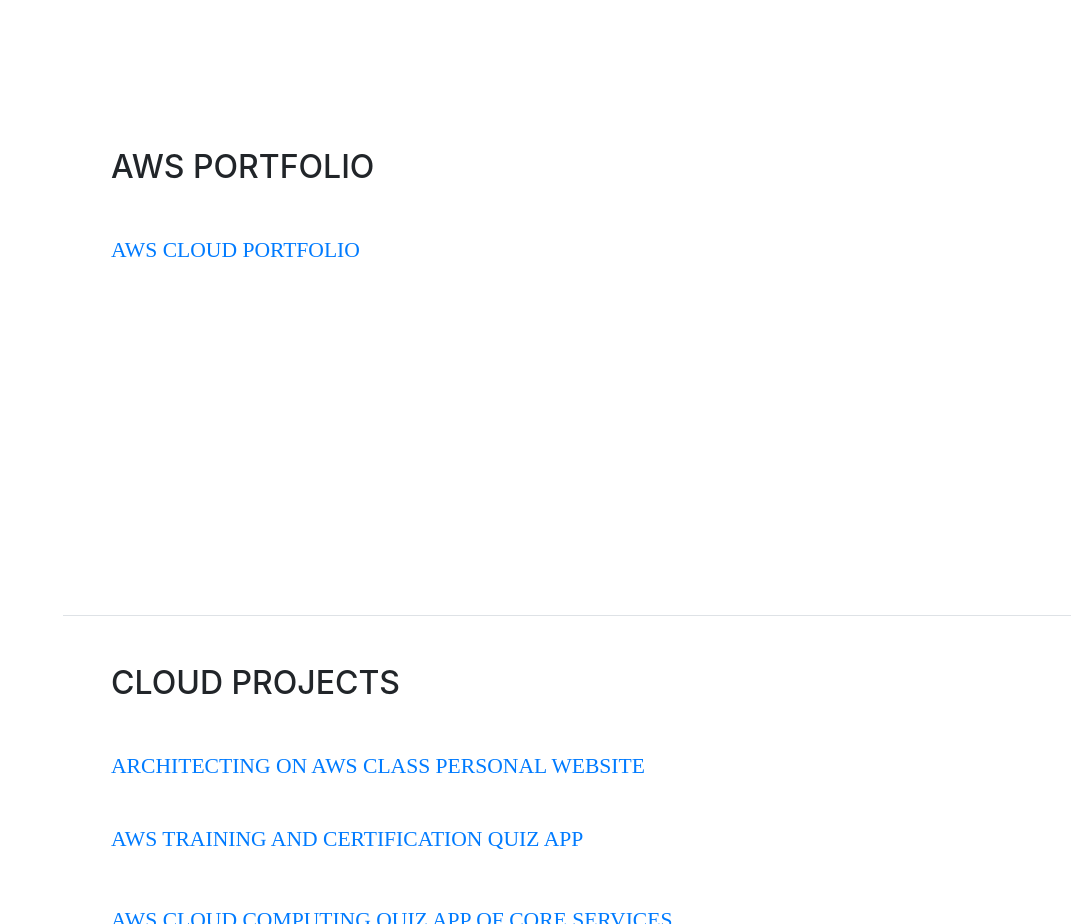
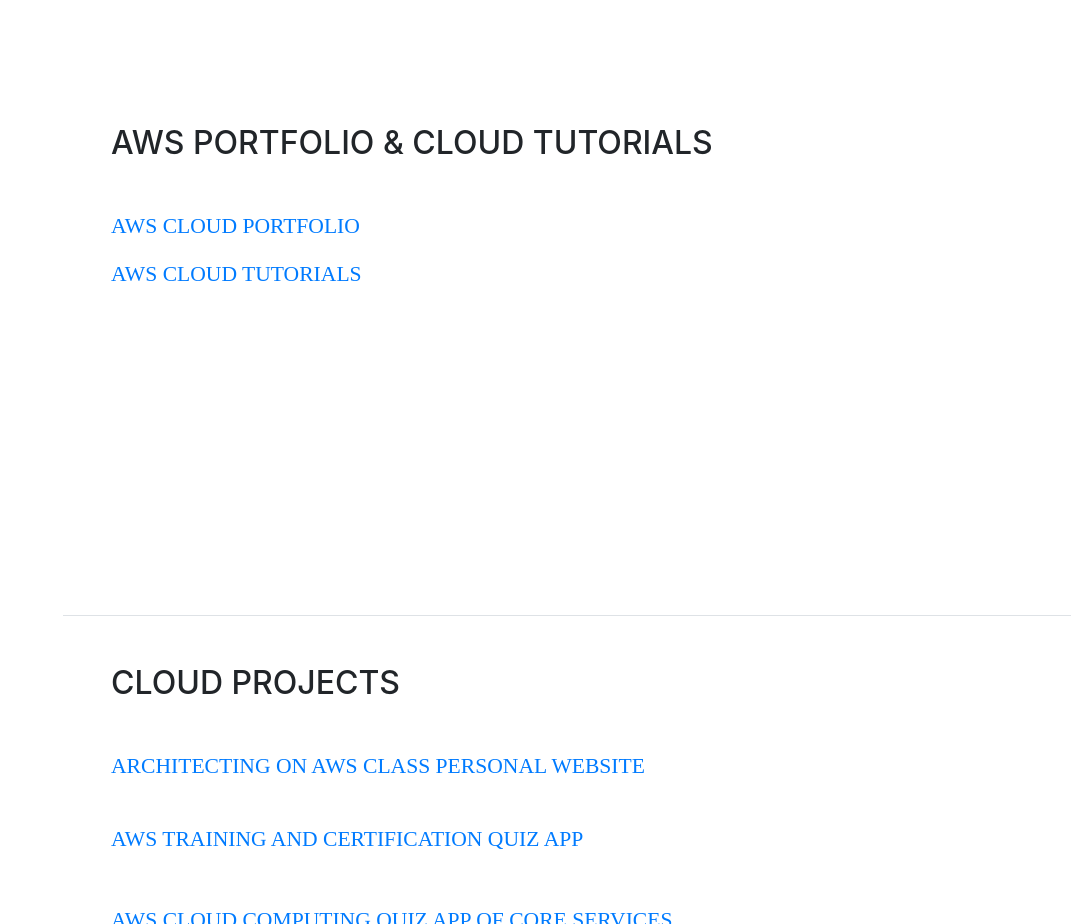
Before and after one commit to lethompson/lethompson.github.io, a website with bundled scripts: page index.html in a window 1280 px wide. Shown: the part 7780-8704 px from the top of the page, without its empty margins (209-1280 px from the left). Built offline with nearby package versions, Linux system fonts and the light colour scheme; a web font is replaced by a local one.

Commit message:
Add files via upload

```diff
--- a/index.html
+++ b/index.html
@@ -460,10 +460,11 @@
 
        <section class="resume-section p-3 p-lg-5 d-flex flex-column" id="port">
         <div class="my-auto">
-          <h2 class="mb-5">AWS Portfolio</h2>
+          <h2 class="mb-5">AWS Portfolio &amp; Cloud Tutorials</h2>
 
            <div class="subheading mb-3"> <a href="http://portfolio-aws-lt.s3-website.us-east-2.amazonaws.com/">AWS Cloud Portfolio</a></div>
 
+           <div class="subheading mb-3"> <a href="http://training-content-aws.s3-website-us-east-1.amazonaws.com/">AWS Cloud Tutorials</a></div>
         </div>
       </section>
 
```
